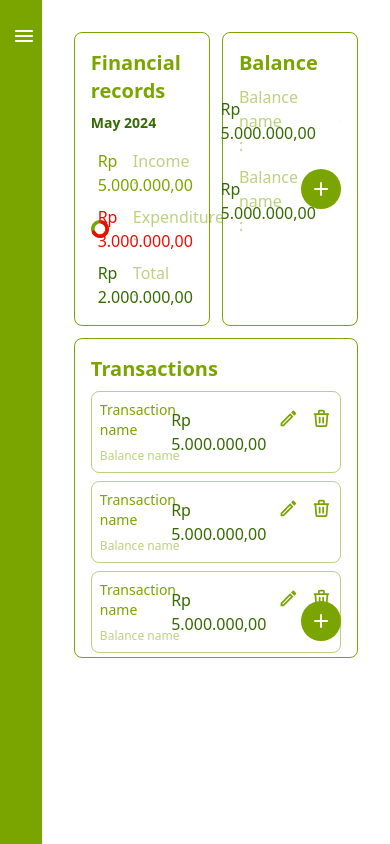
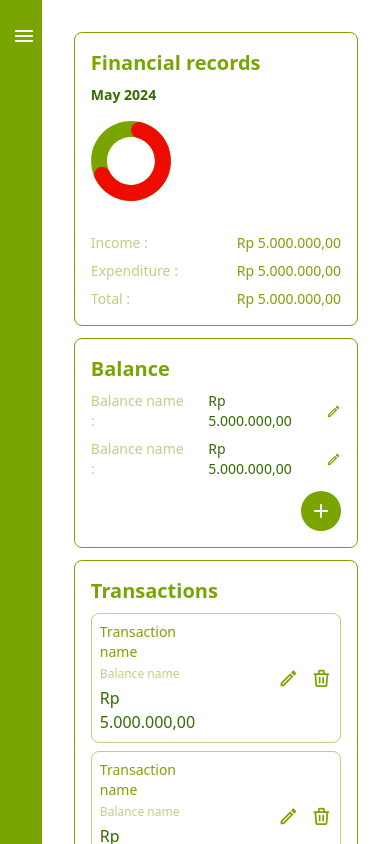
Before and after one commit to allsyalwaa/TrackIt, a React (Vite) app: page /money-calculator in a window 390 px wide. Shown: the top 844 px of the page. Built offline with nearby package versions, Linux system fonts and the light colour scheme.

Commit message:
Update SecMoneyCalculator component to improve accessibility and responsiveness

```diff
--- a/src/components/section/SecMoneyCalculator.jsx
+++ b/src/components/section/SecMoneyCalculator.jsx
@@ -1,12 +1,13 @@
 import Chart from "../../assets/chart.svg";
 import ButtonPlus from "../ui/ButtonPlus";
 import CardBalance from "../ui/CardBalance";
+import CardFinancial from "../ui/CardFinancial";
 import CardTransactions from "../ui/CardTransactions";
 
 export default function SecMoneyCalculator() {
   return (
     <section>
-      <div className="grid grid-cols-2 gap-3">
+      <div className="grid gap-3 md:grid-cols-2">
         <div className="rounded-lg border-[1.5px] border-primary p-4">
           <h1 className="text-xl font-semibold text-primary">
             Financial records
@@ -14,41 +15,30 @@ export default function SecMoneyCalculator() {
           <h2 className="mt-2 text-sm font-semibold text-secondary">
             May 2024
           </h2>
-          <div className="mt-4 grid grid-cols-3 items-center justify-center gap-6">
+          <div className="mt-4 grid items-center gap-6 md:grid-cols-3 md:justify-center">
             <div>
               <img className="h-20" src={Chart} alt="" />
             </div>
-            <div className="flex flex-col gap-2">
-              <h1 className="font-medium text-primary/50 ">Income :</h1>
-              <h1 className="font-medium text-primary/50 ">Expenditure :</h1>
-              <h1 className="font-medium text-primary/50 ">Total :</h1>
-            </div>
-            <div className="flex flex-col gap-2">
-              <h1 className="flex justify-end font-medium text-primary">
-                Rp 5.000.000,00
-              </h1>
-              <h1 className="flex justify-end font-medium text-[#EE0C00]">
-                Rp 3.000.000,00
-              </h1>
-              <h1 className="flex justify-end font-medium text-secondary">
-                Rp 2.000.000,00
-              </h1>
+            <div className="col-span-2">
+              <CardFinancial text="Income" money="5.000.000" />
+              <CardFinancial text="Expenditure" money="5.000.000" />
+              <CardFinancial text="Total" money="5.000.000" />
             </div>
           </div>
         </div>
-        <div className="relative rounded-lg border-[1.5px] border-primary p-4">
+        <div className="relative h-auto rounded-lg border-[1.5px] border-primary p-4">
           <h1 className="text-xl font-semibold text-primary">Balance</h1>
 
           <CardBalance text="Balance name" money="5.000.000" />
           <CardBalance text="Balance name" money="5.000.000" />
 
-          <div className="absolute right-4 top-[136px]">
+          <div className="mt-3 flex justify-end md:absolute md:bottom-4 md:right-4">
             <ButtonPlus />
           </div>
         </div>
       </div>
 
-      <div className="relative mt-3 h-80 rounded-lg border-[1.5px] border-primary p-4">
+      <div className="relative mt-3 h-auto rounded-lg border-[1.5px] border-primary p-4 md:h-80">
         <h1 className="text-xl font-semibold text-primary">Transactions</h1>
         <div className="mt-2 flex flex-col gap-2">
           <CardTransactions
@@ -67,7 +57,7 @@ export default function SecMoneyCalculator() {
             money="5.000.000"
           />
 
-          <div className="absolute bottom-4 right-4">
+          <div className="flex justify-end md:absolute md:bottom-4 md:right-4">
             <ButtonPlus />
           </div>
         </div>
--- a/src/components/ui/CardBalance.jsx
+++ b/src/components/ui/CardBalance.jsx
@@ -1,11 +1,13 @@
 export default function CardBalance({ text, money }) {
   return (
-    <div className="mt-2 grid grid-cols-5 items-center justify-center gap-6">
-      <div className="col-span-2 flex flex-col gap-2">
-        <h1 className="font-medium text-primary/50 ">{text} :</h1>
+    <div className="mt-2 grid grid-cols-7 items-center justify-center gap-6 md:grid-cols-5">
+      <div className="col-span-3 flex flex-col gap-2 md:col-span-2">
+        <h1 className="md:text-normal text-sm font-medium text-primary/50">
+          {text} :
+        </h1>
       </div>
-      <div className="col-span-2 flex flex-col gap-2">
-        <h1 className="flex justify-end font-medium text-secondary">
+      <div className="col-span-3 flex flex-col gap-2 md:col-span-2">
+        <h1 className="md:text-normal flex justify-end text-sm font-medium text-secondary">
           Rp {money},00
         </h1>
       </div>
--- /dev/null
+++ b/src/components/ui/CardFinancial.jsx
@@ -0,0 +1,9 @@
+export default function CardFinancial({ text, money }) {
+  return (
+    <div className=" md:text-normal mx-auto mt-2 grid grid-cols-2 text-sm">
+      <h1 className="font-medium text-primary/50 ">{text} :</h1>
+
+      <p className="flex justify-end font-medium text-primary">Rp {money},00</p>
+    </div>
+  );
+}
--- a/src/components/ui/CardTransactions.jsx
+++ b/src/components/ui/CardTransactions.jsx
@@ -1,13 +1,16 @@
 export default function CardTransactions({ text1, text2, money }) {
   return (
     <div className="rounded-lg border-[1.5px] border-primary/50 p-2">
-      <div className="grid grid-cols-2 items-center justify-between">
-        <div>
+      <div className="mx-auto  grid grid-cols-2 items-center md:justify-between">
+        <div className="flex flex-col gap-1 md:gap-0">
           <h1 className="text-sm font-medium text-primary">{text1}</h1>
-          <p className="mt-2 text-xs font-medium text-primary/50">{text2}</p>
+          <p className="text-xs font-medium text-primary/50 md:mt-2">{text2}</p>
+          <h1 className="flex font-medium text-secondary md:hidden">
+            Rp {money},00
+          </h1>
         </div>
         <div className="flex justify-end gap-3">
-          <h1 className="flex justify-end font-medium text-secondary">
+          <h1 className="hidden justify-end font-medium text-secondary md:flex">
             Rp {money},00
           </h1>
           <div className="text-primary">
```
